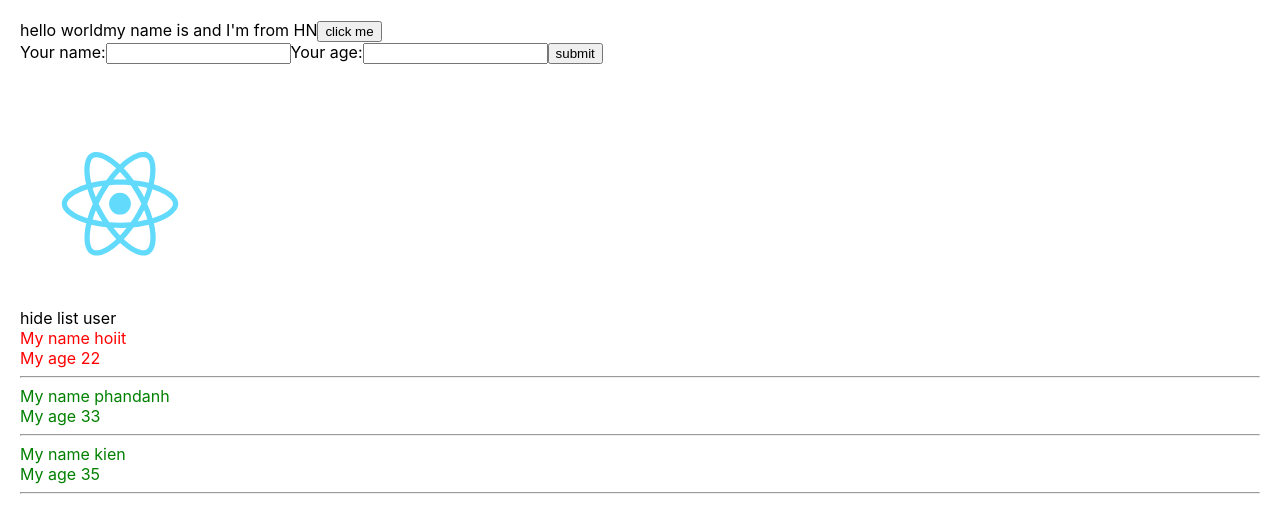
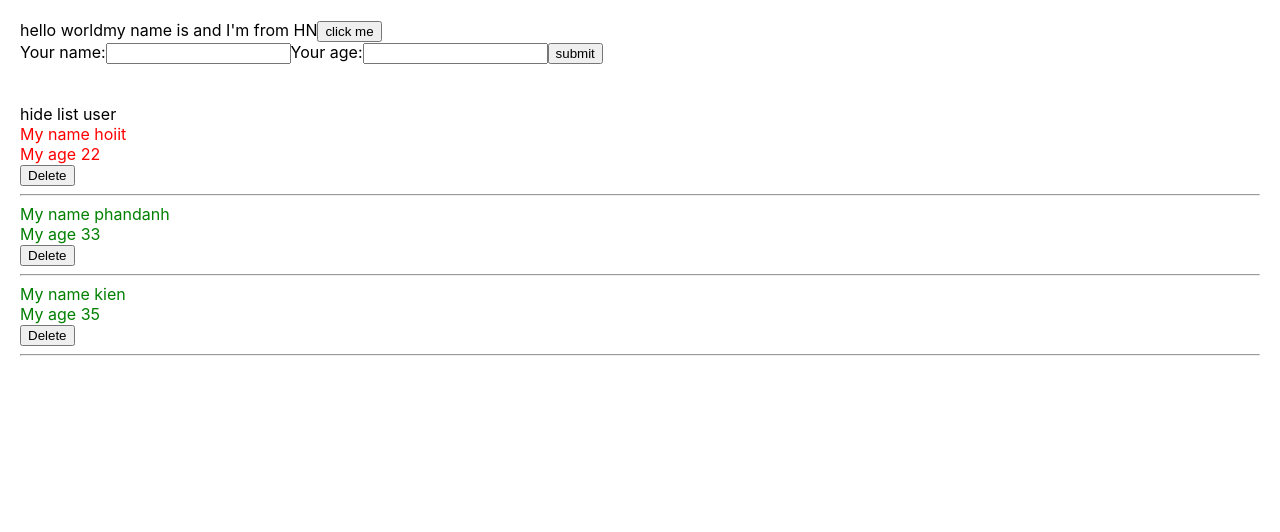
Before and after one commit to KhuatDuy04/Learn-React, a React (Create React App) app: page / in a window 1280 px wide. Shown: the top 532 px of the page. Built offline with nearby package versions, Linux system fonts and the light colour scheme.

Commit message:
delete with filter

```diff
--- a/src/components/DisplayInfor.js
+++ b/src/components/DisplayInfor.js
@@ -21,7 +21,7 @@
         //props => viết tắt properties
         return (
             <div className="display-infor-container">
-                <img src={logo}/>
+                {/* <img src={logo}/> */}
                 <div>
                     <span onClick={(event) => {this.handleShowHide()}}>
                         {this.state.isShowListUser === true ? 'hide list user' : 'show list user'}
@@ -34,6 +34,7 @@
                                 <div key={user.id} className={+user.age > 22 ? 'green' : 'red'}>
                                     <div>My name {user.name}</div>
                                     <div>My age {user.age}</div>
+                                    <button onClick={() => this.props.handleDeleteUser(user.id)}>Delete</button>
                                     <hr/>
                                 </div>
                             )
--- a/src/components/MyComponent.js
+++ b/src/components/MyComponent.js
@@ -22,13 +22,21 @@
         })
     }
 
+    handleDeleteUser = (userId) => {
+        let listUsersClone = this.state.listUsers
+        listUsersClone = listUsersClone.filter(item => item.id !== userId)
+        this.setState({
+            listUsers: listUsersClone
+        })
+    }
+
     //JSX
     render(){
         return (
             <>
                 <AddUserInfor handleAddNewUser={this.handleAddNewUser} />
                 <br/> <br/>
-                <DisplayInfor listUsers={this.state.listUsers}/>
+                <DisplayInfor listUsers={this.state.listUsers} handleDeleteUser={this.handleDeleteUser}/>
             </>
         );
     }
```
